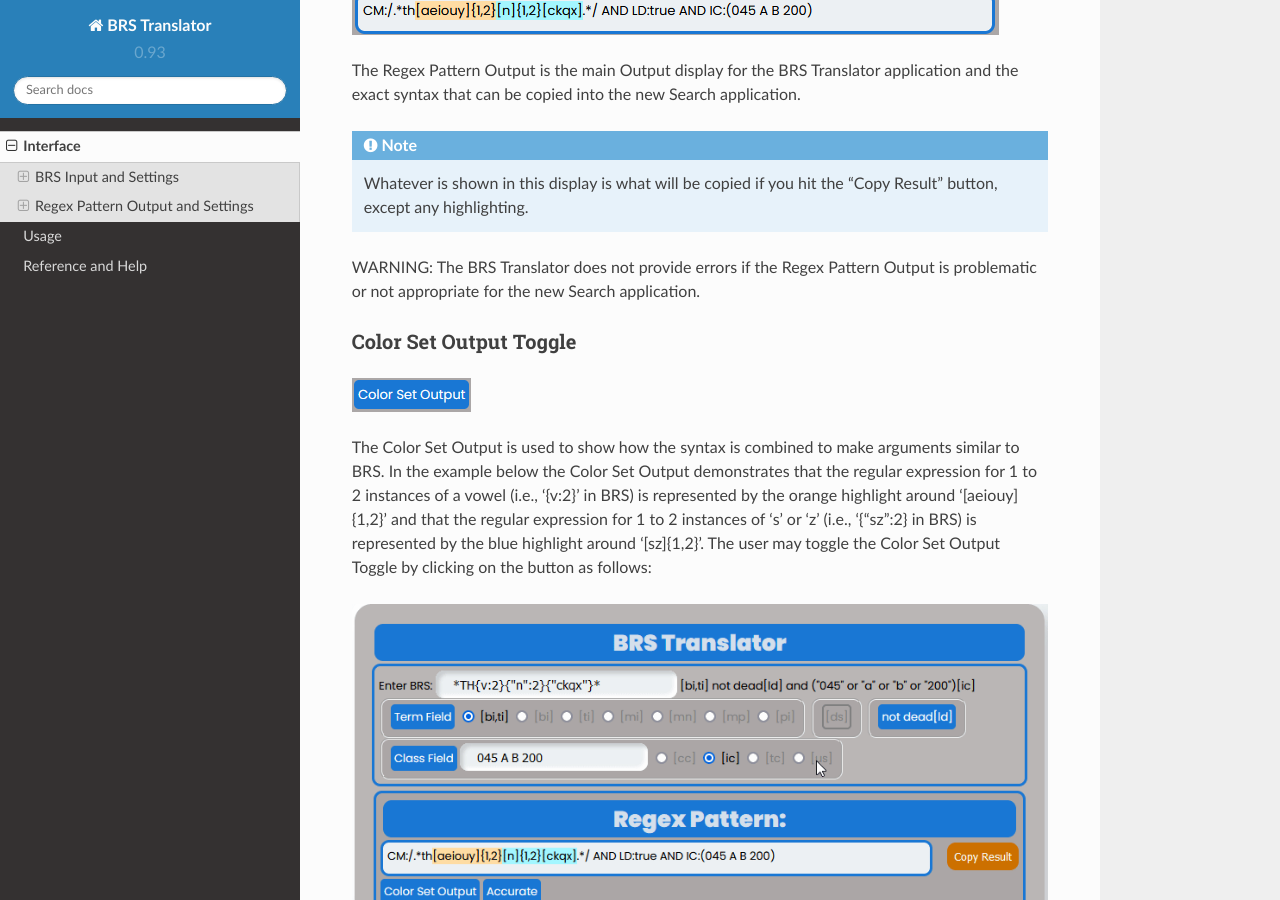
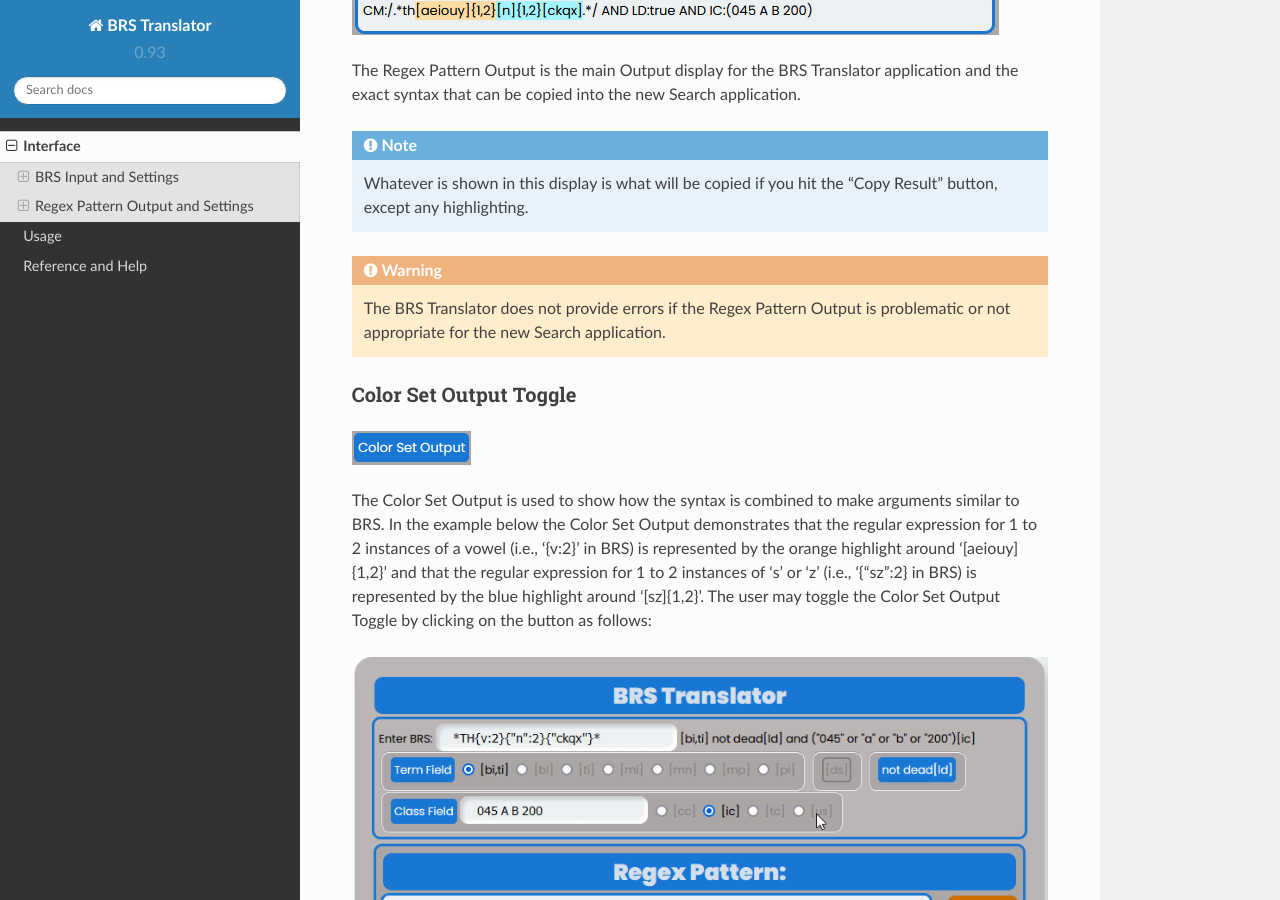
Before and after one commit to Ayjent/BRS-Translator, a Sphinx documentation site: the page built from docs/source/interface.rst, in a window 1280 px wide and 900 px high, scrolled down 4921 px. Built offline with Sphinx 7.4.7 and the Read the Docs theme 2.0.0, drawn with Linux system fonts in a browser that asks for light colours.

```diff
--- a/docs/source/interface.rst
+++ b/docs/source/interface.rst
@@ -112,7 +112,9 @@ The Regex Pattern Output is the main Output display for the BRS Translator appli
 
  Whatever is shown in this display is what will be copied if you hit the "Copy Result" button, except any highlighting.
 
-WARNING: The BRS Translator does not provide errors if the Regex Pattern Output is problematic or not appropriate for the new Search application.
+.. warning::
+
+ The BRS Translator does not provide errors if the Regex Pattern Output is problematic or not appropriate for the new Search application.
 
 Color Set Output Toggle
 ^^^^^^^^^^^^^^^^^^^^^^^
```
